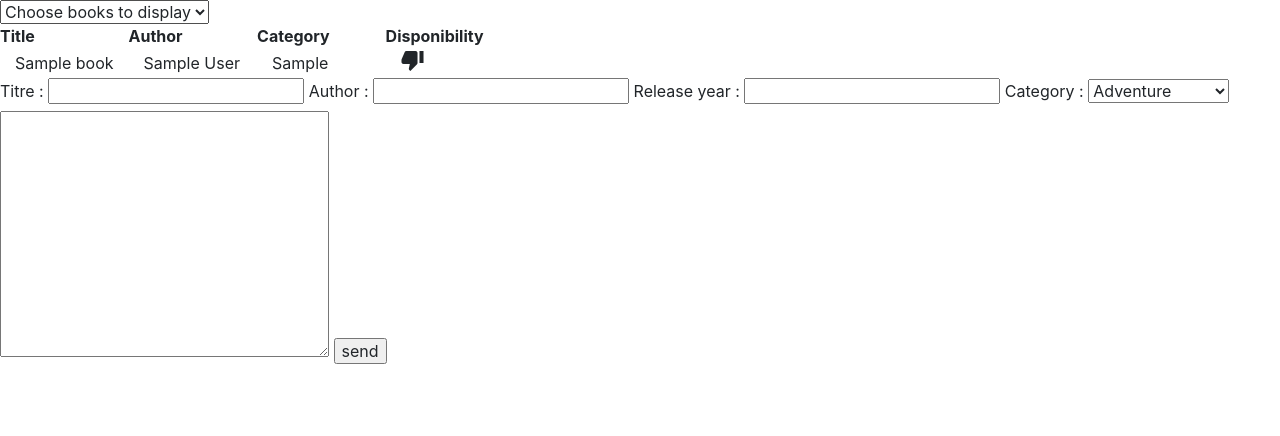
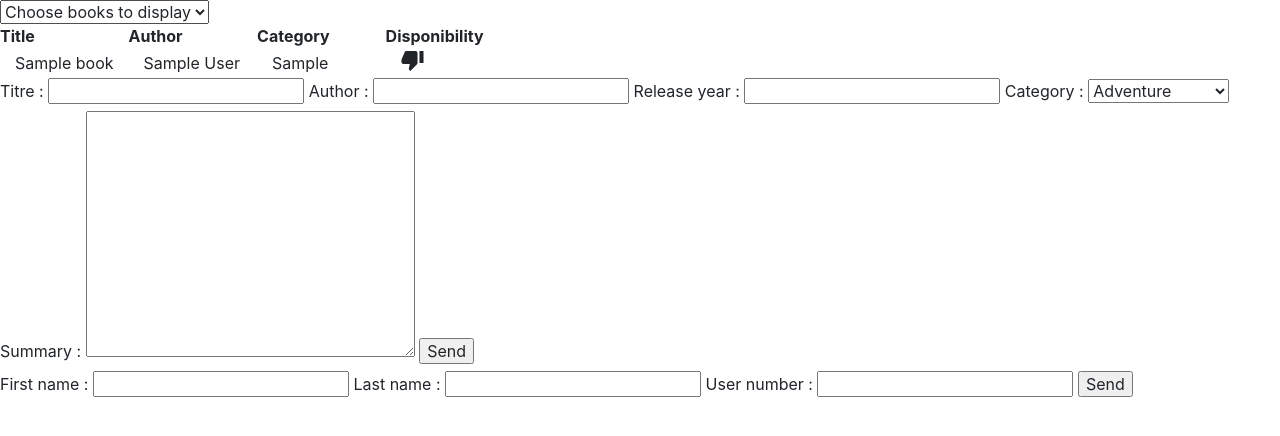
Before and after one commit to gfauconnier/evaluation3, a PHP site: page /controller/home.php in a window 1280 px wide. Shown: the top 436 px of the page. Run offline with PHP 8.4, Linux system fonts and the light colour scheme; tables that the repository leaves empty or names only in its code hold one stand-in row (values such as "Sample post").

Commit message:
adding a new book or user done

```diff
--- a/controller/home.php
+++ b/controller/home.php
@@ -2,11 +2,36 @@
 require_once '../model/data.php';
 require_once '../services/services.php';
 
-// $category = "Policier";
+// new book form treatment
+if(isset($_POST['newbook'], $_POST['title'], $_POST['author'], $_POST['release_date'], $_POST['category'])
+&& !empty($_POST['title']) && !empty($_POST['author']) && !empty($_POST['release_date']) && !empty($_POST['category'])) {
+    foreach ($_POST as $key => $value) {
+        $book_data[$key] = sanitizeStr($value);
+    }
+    $new_book = new Book($book_data);
+    $message = $book_manager->addBook($new_book);
+}
+
+// display of all books depending on category selected
 $category="";
 if(isset($_GET['category']) && $_GET['category'] != "All") {
     $category = $_GET['category'];
 }
 
 $books = $book_manager->getAllBooks($category);
+
+//new user form treatment
+if(isset($_POST['newuser'], $_POST['user_fname'], $_POST['user_lname'], $_POST['user_ident'])
+&& !empty($_POST['user_fname']) && !empty($_POST['user_lname']) && !empty($_POST['user_ident'])) {
+    foreach ($_POST as $key => $value) {
+        $user_data[$key] = sanitizeStr($value);
+    }
+    $new_user = new User($user_data);
+    $message = $user_manager->adduser($new_user);
+}
+
+// display of all users
+$users = $user_manager->getAllUsers();
+
+
 require '../view/home_v.php';
--- a/entities/Book.php
+++ b/entities/Book.php
@@ -103,7 +103,11 @@ class Book {
      */
     public function setRelease_date($release_date)
     {
-        $this->release_date = $release_date;
+        $release_date = (int) $release_date;
+        if (is_int($release_date)) {
+            $this->release_date = $release_date;
+        }
+
     }
 
     /**
--- a/model/UserManager.php
+++ b/model/UserManager.php
@@ -16,7 +16,7 @@ class UserManager {
     }
 
      // METHODS
-     public function addUser(User $user) {
+    public function addUser(User $user) {
         try {
             $this->_db->beginTransaction();
 
@@ -63,7 +63,7 @@ class UserManager {
     }
 
     // checks if the user exists
-    public function userExists(user $user)
+    public function userExists(User $user)
     {
         $query = $this->_db->query("SELECT * FROM users WHERE id_user = ".$user->getId_user());
         $data = $query->fetch(PDO::FETCH_ASSOC);
--- a/view/home_v.php
+++ b/view/home_v.php
@@ -1,6 +1,9 @@
 <?php
 require "template/head.php";
 require "template/header.php";
+if(isset($message)) {
+    echo $message;
+}
 ?>
 
 <select name="select_cat" id="select_cat">
@@ -37,6 +40,8 @@ require "template/header.php";
     ?>
     </tbody>
 </table>
+
+
 <form action="" method="post">
     <label for="title">Titre : </label>
     <input type="text" id="title" name="title">
@@ -52,9 +57,19 @@ require "template/header.php";
         <option value="Romance">Romance</option>
         <option value="Science-Fiction">Science-Fiction</option>
     </select>
-<label for=""></label>
-<textarea name="" id="" cols="30" rows="10"></textarea>
-<input type="submit" value="send">
+    <label for="summary">Summary : </label>
+    <textarea name="summary" id="summary" cols="30" rows="10"></textarea>
+    <input type="submit" name="newbook" value="Send">
+</form>
+
+<form action="" method="post">
+    <label for="fname">First name : </label>
+    <input type="text" id="fname" name="user_fname">
+    <label for="lname">Last name : </label>
+    <input type="text" id="lname" name="user_lname">
+    <label for="ident">User number : </label>
+    <input type="text" id="ident" name="user_ident">
+    <input type="submit" name="newuser" value="Send">
 </form>
 <?php
 require 'template/footer.php';
```
Lines whose indentation alone changed are shown as unchanged.
